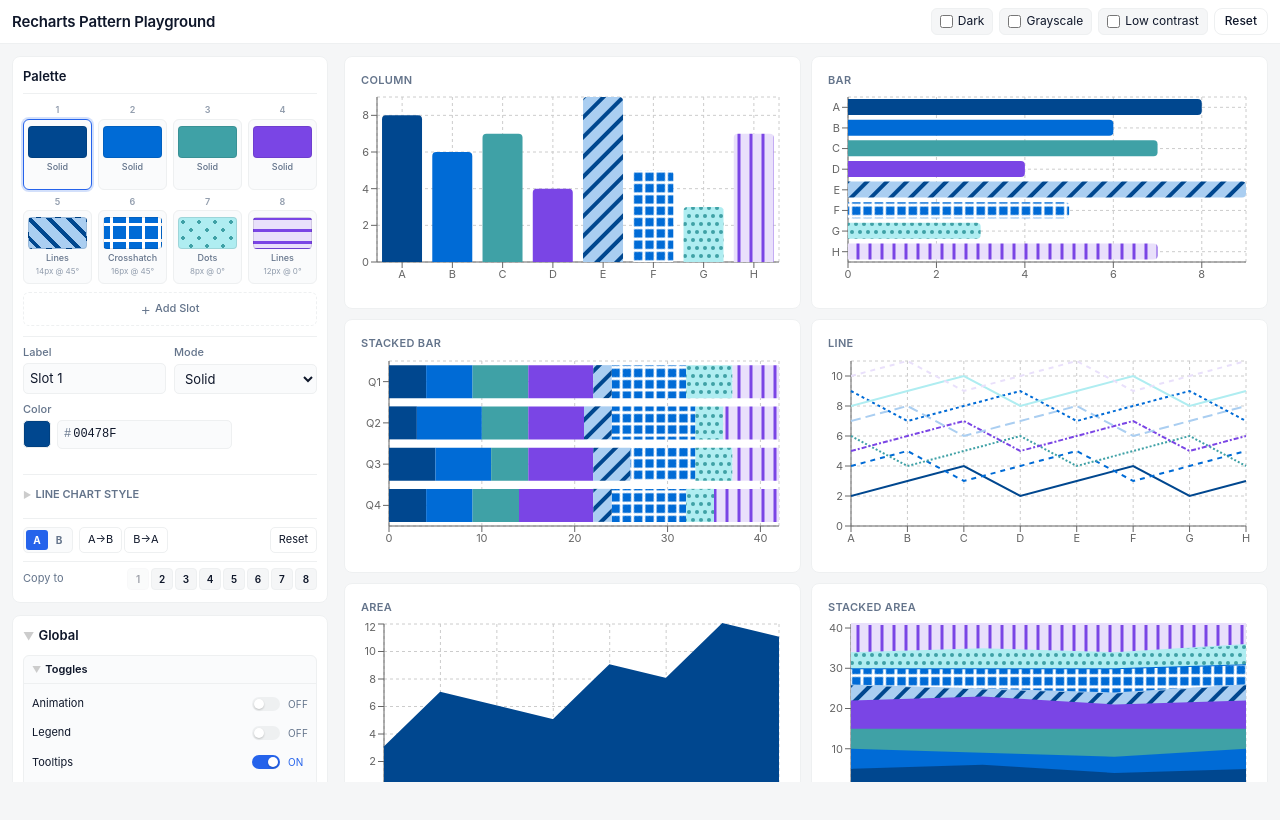
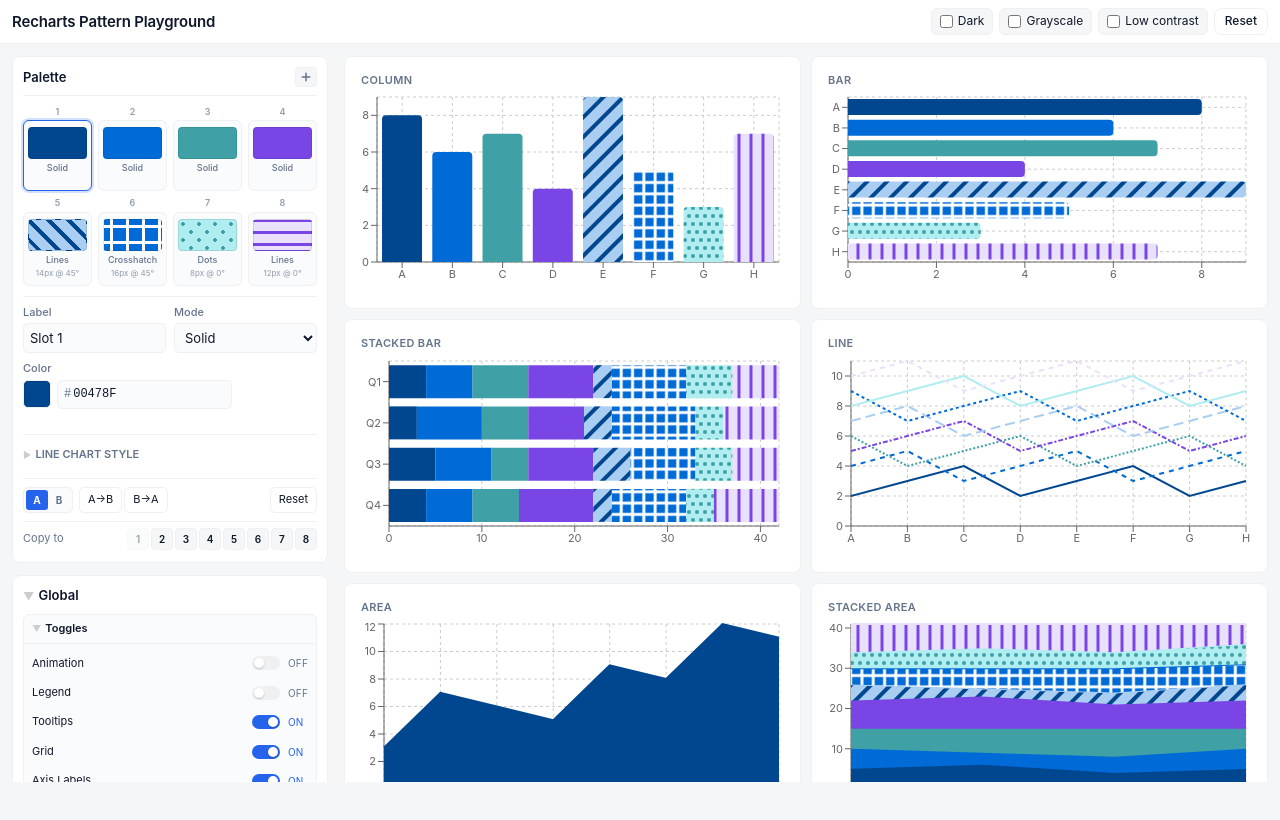
Before and after one commit to adamtrabold/recharts-pattern-playground, a React (Vite) app: page / in a window 1280 px wide. Shown: the top 820 px of the page. Built offline with nearby package versions, Linux system fonts and the light colour scheme.

Commit message:
Move Add Slot button to palette header with compact styling
Relocated the Add Slot button from the bottom of the slot list to the top right of the Palette header for better visibility and consistency with other header actions. Styled as a compact 22×20px icon button to match the A/B toggle buttons.

```diff
--- a/src/components/PaletteEditor.jsx
+++ b/src/components/PaletteEditor.jsx
@@ -3,13 +3,32 @@ import SlotList from './SlotList';
 import PatternControls from './PatternControls';
 import ChartSettings from './ChartSettings';
 import ExportPanel from './ExportPanel';
+import { usePalette } from '../context/PaletteContext';
+import { MAX_SLOTS } from '../utils/storage';
 
 export function PaletteEditor() {
+  const { state, addSlot } = usePalette();
+  const slotCount = state.palette.length;
+  const canAddSlot = slotCount < MAX_SLOTS;
+
   return (
     <div className="controls-sidebar">
       <aside className="controls-panel">
         <div className="controls-header">
           <h2>Palette</h2>
+          {canAddSlot && (
+            <button
+              type="button"
+              className="add-slot-btn"
+              onClick={addSlot}
+              aria-label="Add new slot"
+              title="Add slot"
+            >
+              <svg width="12" height="12" viewBox="0 0 16 16" fill="none" xmlns="http://www.w3.org/2000/svg">
+                <path d="M8 3V13M3 8H13" stroke="currentColor" strokeWidth="2" strokeLinecap="round"/>
+              </svg>
+            </button>
+          )}
         </div>
 
         <SlotList />
--- a/src/components/SlotList.jsx
+++ b/src/components/SlotList.jsx
@@ -189,18 +189,6 @@ export function SlotList() {
           </div>
         </SortableContext>
       </DndContext>
-
-      {canAddSlot && (
-        <button
-          type="button"
-          className="slot-add-btn"
-          onClick={handleAddSlot}
-          aria-label="Add new slot"
-        >
-          <span className="slot-add-icon">+</span>
-          <span className="slot-add-text">Add Slot</span>
-        </button>
-      )}
     </div>
   );
 }
--- a/src/styles.css
+++ b/src/styles.css
@@ -409,43 +409,32 @@ body.low-contrast .charts-panel {
   outline-offset: 1px;
 }
 
-/* Add slot button */
-.slot-add-btn {
+/* Add slot button - in header */
+.add-slot-btn {
   display: flex;
   align-items: center;
   justify-content: center;
-  gap: 4px;
-  width: 100%;
-  padding: 8px 12px;
-  border: 1px dashed var(--border);
-  border-radius: 6px;
-  background: transparent;
-  color: var(--muted);
-  font-size: 12px;
-  font-weight: 500;
+  width: 22px;
+  height: 20px;
+  padding: 0;
+  border: 1px solid var(--border);
+  border-radius: 4px;
+  background: var(--bg);
+  color: var(--muted);
   cursor: pointer;
   transition: all 0.15s ease;
-}
-
-.slot-add-btn:hover {
+  flex-shrink: 0;
+}
+
+.add-slot-btn:hover {
+  background: var(--focus);
   border-color: var(--focus);
-  color: var(--focus);
-  background: rgba(37, 99, 235, 0.05);
-}
-
-.slot-add-btn:focus-visible {
+  color: #fff;
+}
+
+.add-slot-btn:focus-visible {
   outline: 2px solid var(--focus);
   outline-offset: 1px;
-}
-
-.slot-add-icon {
-  font-size: 16px;
-  font-weight: 300;
-  line-height: 1;
-}
-
-.slot-add-text {
-  font-size: 11px;
 }
 
 /* A/B Controls */
```
